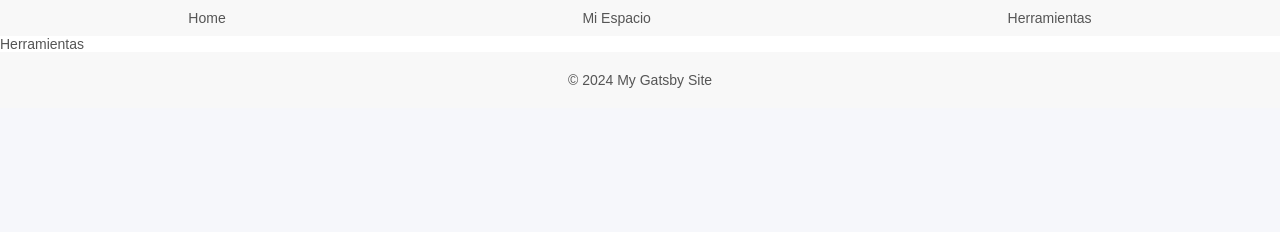
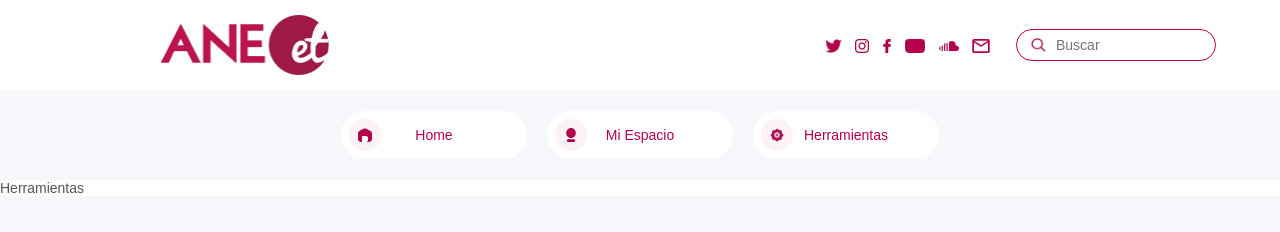
Before and after one commit to Damoncom/ANEET, a Gatsby site: page /herramientas in a window 1280 px wide. Built offline with nearby package versions, Linux system fonts and the light colour scheme; Gatsby itself is replaced by a stand-in of ours.

Commit message:
:lipstick: update navigation u

```diff
--- a/src/components/button/index.tsx
+++ b/src/components/button/index.tsx
@@ -42,7 +42,7 @@ const heightValues = {
 };
 
 const borderValues = {
-  none: "none",
+  none: "1px solid #ffffff0",
   red: "1px solid #B6004C",
 };
 
--- a/src/components/footer.tsx
+++ /dev/null
@@ -1,14 +0,0 @@
-import React from "react";
-import styled from "@emotion/styled";
-
-const FooterContainer = styled.footer`
-  text-align: center;
-  padding: 20px;
-  background: #f8f8f8;
-`;
-
-const Footer: React.FC = () => (
-  <FooterContainer>© 2024 My Gatsby Site</FooterContainer>
-);
-
-export default Footer;
--- a/src/components/header.tsx
+++ /dev/null
@@ -1,20 +0,0 @@
-import React from "react";
-import { Link } from "gatsby";
-import styled from "@emotion/styled";
-
-const Nav = styled.nav`
-  display: flex;
-  justify-content: space-around;
-  background: #f8f8f8;
-  padding: 10px;
-`;
-
-const Header: React.FC = () => (
-  <Nav>
-    <Link to="/">Home</Link>
-    <Link to="/mi-espacio">Mi Espacio</Link>
-    <Link to="/herramientas">Herramientas</Link>
-  </Nav>
-);
-
-export default Header;
--- a/src/components/header/index.tsx
+++ b/src/components/header/index.tsx
@@ -8,7 +8,6 @@ import searchIcon from "../header/icon/social/search.jpg";
 import { Input } from "./style";
 
 const Header: React.FC = () => {
-  console.log("socialData", socialData);
   return (
     <div>
       <Content
--- a/src/components/littleIcon/style.ts
+++ b/src/components/littleIcon/style.ts
@@ -10,7 +10,7 @@ interface StyledImgProps {
 export const StyledImg = styled.img<StyledImgProps>`
   width: ${(props) => props.width};
   height: ${(props) => props.height};
-  object-fit: cover; // 保持图片比例
+  object-fit: contain; // 保持图片比例
   margin: 0;
   margin-left: ${(props) => props.marginLeft};
   max-width: ${(props) => props.maxWidth};
--- a/src/components/navigation/index.tsx
+++ b/src/components/navigation/index.tsx
@@ -6,45 +6,79 @@ import TextBox from "../textBox";
 import homeIcon from "./icon/home.jpg";
 import miespacioIcon from "./icon/mi-espacio.jpg";
 import herramientasIcon from "./icon/herramientas.jpg";
+import { Link } from "gatsby";
+import { useLocation } from "@reach/router";
 
 const Navigation: React.FC = () => {
+  const location = useLocation();
+
+  // 获取当前路径
+  const currentPath = location.pathname;
+
+  // 判断当前路径
+  const isHomePage = currentPath === "/";
+  const isMiEspacioPage = currentPath === "/mi-espacio/";
+  const isHerramientasPage = currentPath === "/herramientas/";
+
+  // console.log("currentPath:", currentPath);
+
   return (
     <Content>
-      <Button
-        width="medium"
-        height="large"
-        borderRadius="medium"
-        margin="0 10px"
-      >
+      <Link to="/">
+        {!isHomePage && (
+          <Button width="medium" height="large" margin="0 10px" border="none">
             <IconBox>
               <LittleIcon src={homeIcon} alt="home" />
             </IconBox>
             <TextBox>Home</TextBox>
           </Button>
-      <Button
-        width="medium"
-        height="large"
-        borderRadius="medium"
-        margin="0 10px"
-      >
+        )}
+
+        {isHomePage && (
+          <Button width="medium" height="large" margin="0 10px">
+            <IconBox>
+              <LittleIcon src={homeIcon} alt="home" />
+            </IconBox>
+            <TextBox>Home</TextBox>
+          </Button>
+        )}
+      </Link>
+      <Link to="/mi-espacio">
+        {!isMiEspacioPage && (
+          <Button width="medium" height="large" margin="0 10px" border="none">
             <IconBox>
               <LittleIcon src={miespacioIcon} alt="miespacio" />
             </IconBox>
-
             <TextBox>Mi Espacio</TextBox>
           </Button>
-      <Button
-        width="medium"
-        height="large"
-        borderRadius="medium"
-        margin="0 10px"
-      >
+        )}
+        {isMiEspacioPage && (
+          <Button width="medium" height="large" margin="0 10px">
+            <IconBox>
+              <LittleIcon src={miespacioIcon} alt="miespacio" />
+            </IconBox>
+            <TextBox>Mi Espacio</TextBox>
+          </Button>
+        )}
+      </Link>
+      <Link to="/herramientas">
+        {!isHerramientasPage && (
+          <Button width="medium" height="large" margin="0 10px" border="none">
             <IconBox>
               <LittleIcon src={herramientasIcon} alt="hoherramientasme" />
             </IconBox>
-
             <TextBox>Herramientas</TextBox>
           </Button>
+        )}
+        {isHerramientasPage && (
+          <Button width="medium" height="large" margin="0 10px">
+            <IconBox>
+              <LittleIcon src={herramientasIcon} alt="hoherramientasme" />
+            </IconBox>
+            <TextBox>Herramientas</TextBox>
+          </Button>
+        )}
+      </Link>
     </Content>
   );
 };
--- a/src/pages/herramientas.tsx
+++ b/src/pages/herramientas.tsx
@@ -1,15 +1,12 @@
 import * as React from "react";
-import Header from "../components/header";
-import Footer from "../components/footer";
+import Header from "../components/header/index";
+import Navigation from "../components/navigation";
 
 const Herramientas: React.FC = () => (
   <div>
     <Header />
-    <main>
-      <h1>Herramientas</h1>
-      {/* 其他内容 */}
-    </main>
-    <Footer />
+    <Navigation />
+    Herramientas
   </div>
 );
 
--- a/src/pages/index.tsx
+++ b/src/pages/index.tsx
@@ -1,12 +1,12 @@
 import * as React from "react";
 import Header from "../components/header/index";
 import Navigation from "../components/navigation";
-// import Footer from "../components/footer";
 
 const Home: React.FC = () => (
   <div>
     <Header />
     <Navigation />
+    Home
   </div>
 );
 
```
Also changed, not shown: src/pages/mi-espacio.tsx (+4 -7 lines). Lines whose indentation alone changed are shown as unchanged.
